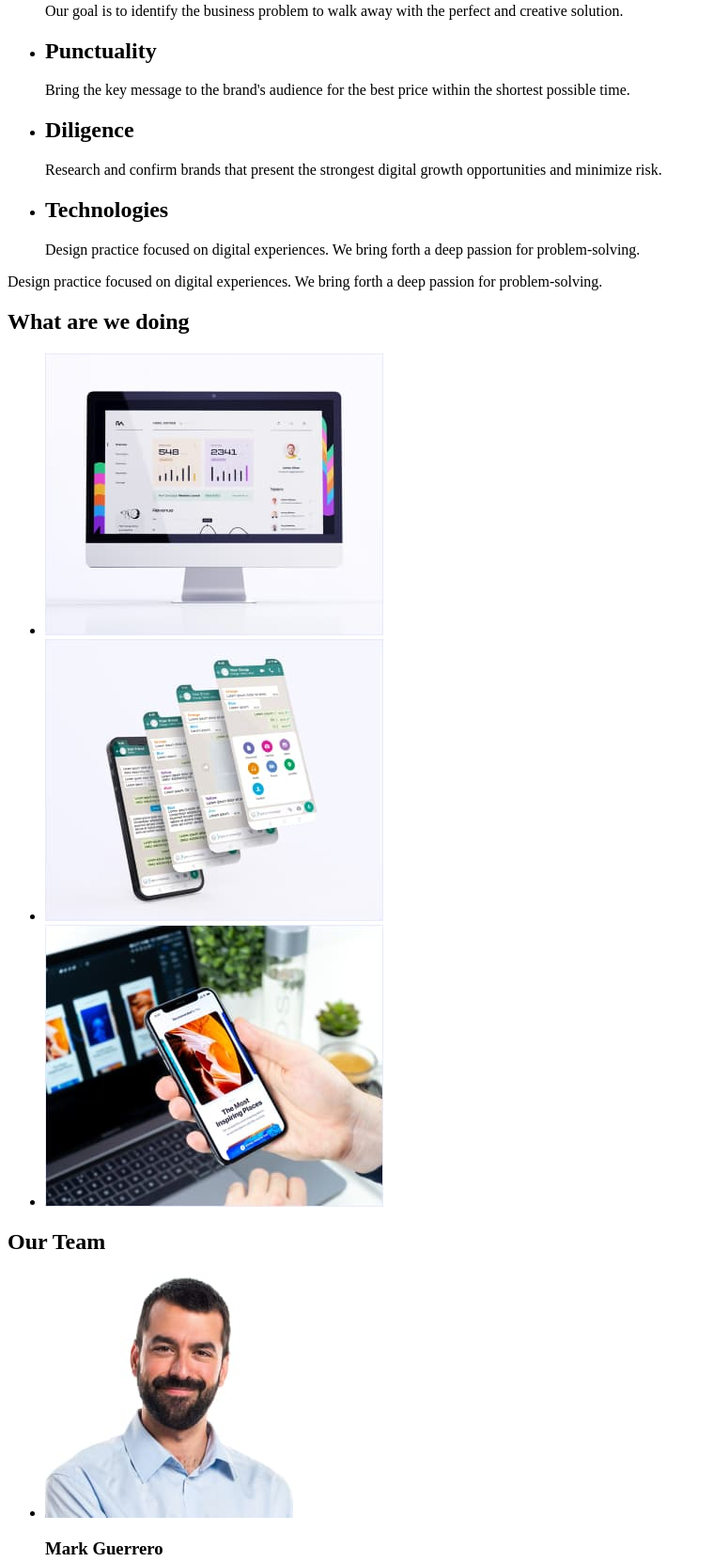
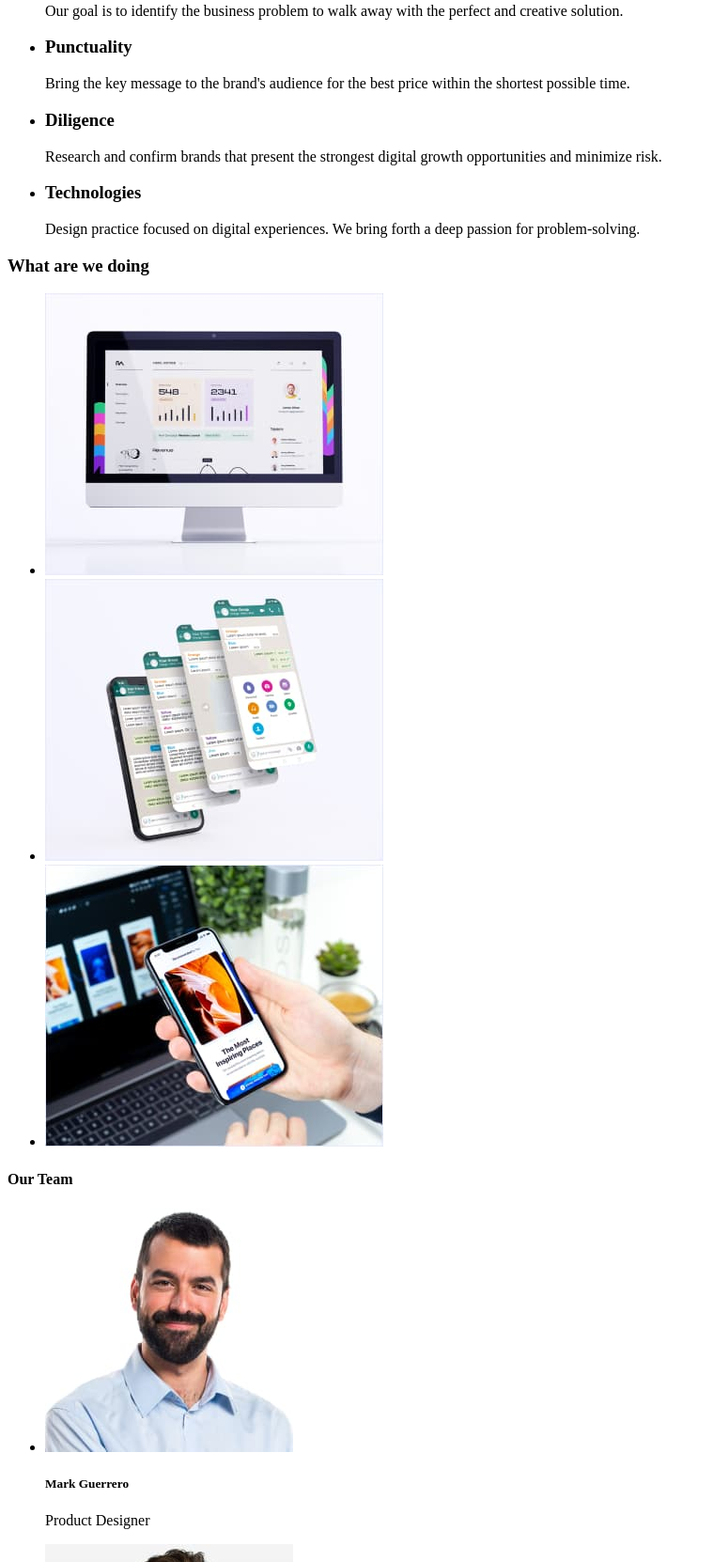
Before and after one commit to Juli1a1/goit-markup-hw-01, a plain HTML site: page index.html in a window 1280 px wide. Shown: the part 300-1962 px from the top of the page at 94% size, without its empty margins (0-759 px from the left). Drawn offline with Linux system fonts and the light colour scheme.

Commit message:
index.html виправлення помилок

```diff
--- a/index.html
+++ b/index.html
@@ -42,28 +42,27 @@
             problem to walk away with the perfect and creative solution.</p>
             </li>
             <li>
-            <h2>Punctuality</h2>
+            <h3>Punctuality</h3>
             <p>Bring the key message to the brand's audience for the best
             price within the shortest possible time.</p>
             </li>
             <li>
-            <h2>Diligence</h2>
+            <h3>Diligence</h3>
             <p>Research and confirm brands that present the
             strongest digital growth opportunities and minimize risk.</p>
             </li>
             <li>
-            <h2>Technologies</h2>
+            <h3>Technologies</h3>
             <p>Design practice focused on digital experiences.
             We bring forth a deep passion for problem-solving.</p>
             </li>
             </ul>
-            <p>Design practice focused on digital experiences.
-            We bring forth a deep passion for problem-solving.</p>
+
         </section>
 
         <!-- section 2 -->
         <section>
-            <h2>What are we doing</h2>
+            <h3>What are we doing</h3>
             <ul>
             <li><img src="./images/comp_sect2.jpg" alt="computer" width="360"></li>
             <li><img src="./images/tel_sect2.jpg" alt="phonescreen" width="360"></li>
@@ -72,21 +71,21 @@
         </section>
         <!-- section 3 -->
         <section>
-            <h2>Our Team</h2>
+            <h4>Our Team</h4>
             <ul>
                 <li>
                     <img src="./images/markguerrero.jpg" alt="product designer" width="264">
-                    <h3>Mark Guerrero</h3>
+                    <h5>Mark Guerrero</h5>
                     <p>Product Designer</p>
                 </li>
                 <li>
                     <img src="./images/tomford.jpg" alt="frontend developer" width="264">
-                    <h3>Tom Ford</h3>
+                    <h6>Tom Ford</h6>
                     <p>Frontend Developer</p>
                 </li>
                 <li>
                     <img src="./images/camilagarcia.jpg" alt="marketing" width="264">
-                    <h3>Camila Garcia</h3>
+                    <h2>Camila Garcia</h2>
                     <p>Marketing</p>
                 </li>
                 <li>
```
